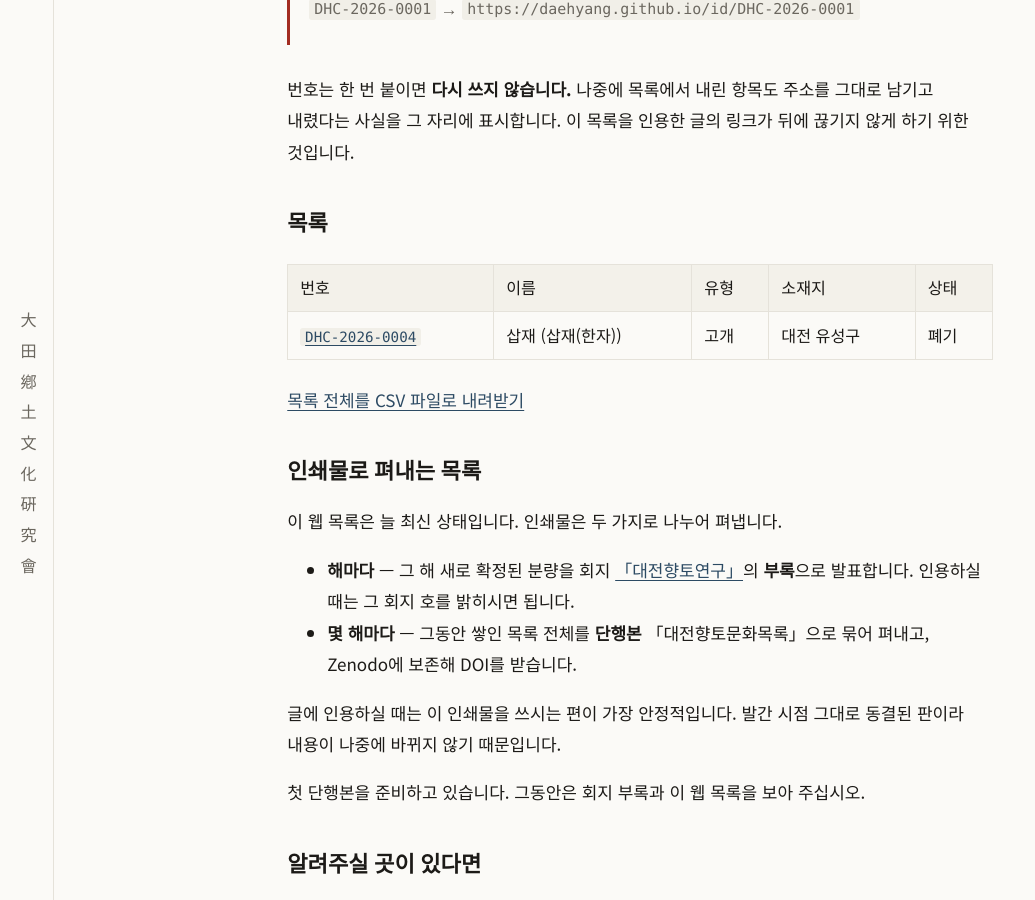
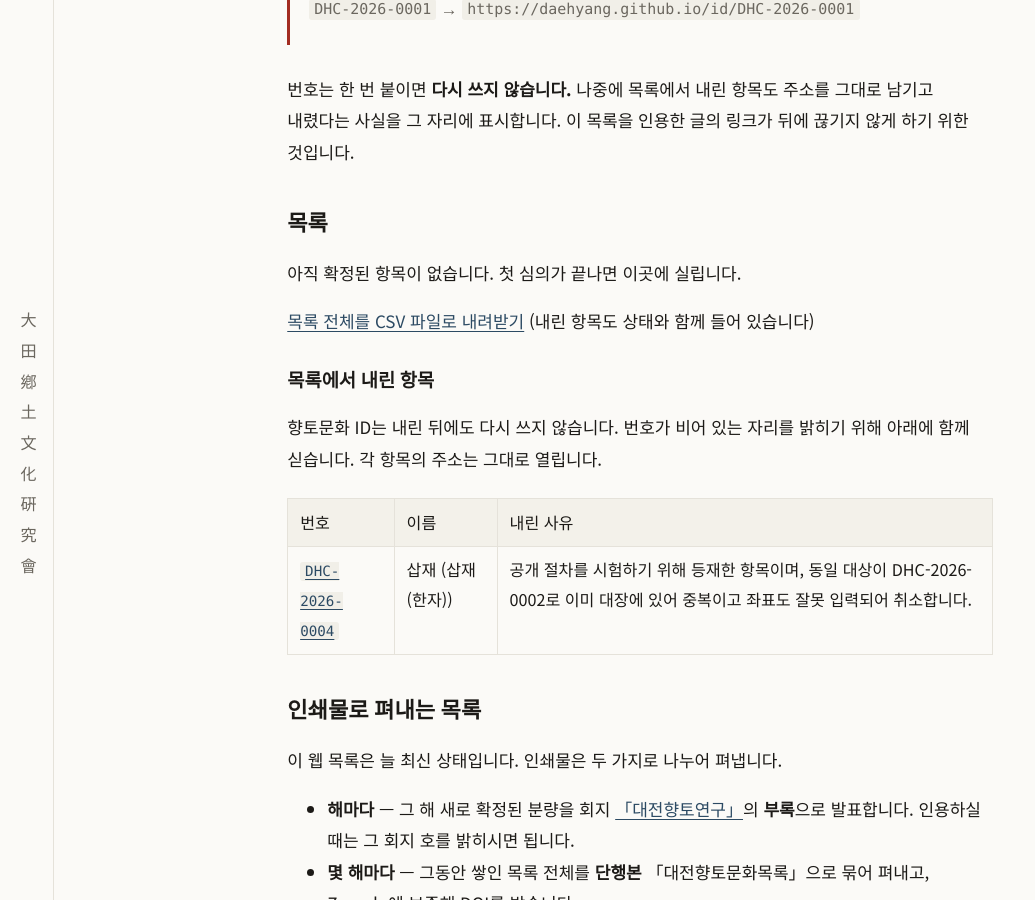
Before and after one commit to daehyang/daehyang.github.io, a Jekyll site: the page built from placenames.md, in a window 1280 px wide and 900 px high, scrolled down 460 px. Shown: the whole window, without its empty margins (0-1035 px from the left). Built offline with Jekyll 4.4.1, drawn with Linux system fonts in a browser that asks for light colours.

Commit message:
목록에서 내린 항목을 본 목록에서 빼고 따로 싣도록 고침
이 페이지에 적어 둔 원칙("목록에서 내린 항목도 주소를 그대로 남기고 내렸다는
사실을 그 자리에 표시한다")과 달리, 폐기 항목이 본 목록 표에 그대로 남아
있었다. site.placenames 전체를 돌았기 때문이다. "아직 확정된 항목이 없습니다"
판정도 폐기 항목을 세고 있어, 확정분이 없는데도 표가 나왔다.

- 본 목록은 상태가 '확정'인 항목만 싣는다. 그래서 상태 열은 뺐다.
- '목록에서 내린 항목' 절을 따로 두어 번호·이름·내린 사유를 싣는다.
  번호가 비어 있는 자리를 밝히기 위한 것으로, 단행본(book_for)이 이미
  쓰는 구조와 같게 맞췄다.
- 내린 항목이 없으면 그 절은 나오지 않는다.
- CSV 내려받기 링크는 두 경우 모두 보이게 표 바깥으로 옮기고,
  내린 항목도 들어 있다는 것을 밝혔다.

확정분 없이 내린 항목만 있는 현재 상태와, 확정·폐기가 함께 있는 상태를
모두 빌드해 확인했다.

Co-Authored-By: Claude Opus 5 <noreply@anthropic.com>
Claude-Session: https://claude.ai/code/session_01XoGTcYCAbs3v4tcsMPpGNg

```diff
--- a/placenames.md
+++ b/placenames.md
@@ -19,8 +19,9 @@ description: 대전향토문화연구회가 문헌과 현지 조사로 확인하
 
 ## 목록
 
-{% assign items = site.placenames | sort: "hid" %}
-{% if items.size == 0 %}
+{% assign listed = site.placenames | where: "status", "확정" | sort: "hid" %}
+{% assign retired = site.placenames | where: "status", "폐기" | sort: "hid" %}
+{% if listed.size == 0 %}
 
 아직 확정된 항목이 없습니다. 첫 심의가 끝나면 이곳에 실립니다.
 
@@ -28,22 +29,46 @@ description: 대전향토문화연구회가 문헌과 현지 조사로 확인하
 
 <table>
   <thead>
-    <tr><th>번호</th><th>이름</th><th>유형</th><th>소재지</th><th>상태</th></tr>
+    <tr><th>번호</th><th>이름</th><th>유형</th><th>소재지</th></tr>
   </thead>
   <tbody>
-  {% for item in items %}
+  {% for item in listed %}
     <tr>
       <td><a href="{{ item.url | relative_url }}"><code>{{ item.hid }}</code></a></td>
       <td>{{ item.label }}{% if item.hanja %} ({{ item.hanja }}){% endif %}</td>
       <td>{{ item.kind }}</td>
       <td>{{ item.locality }}</td>
-      <td>{{ item.status }}</td>
     </tr>
   {% endfor %}
   </tbody>
 </table>
 
-<p><a href="{{ '/assets/data/placenames.csv' | relative_url }}">목록 전체를 CSV 파일로 내려받기</a></p>
+{% endif %}
+
+<p><a href="{{ '/assets/data/placenames.csv' | relative_url }}">목록 전체를 CSV 파일로 내려받기</a>
+(내린 항목도 상태와 함께 들어 있습니다)</p>
+
+{% if retired.size > 0 %}
+
+### 목록에서 내린 항목
+
+향토문화 ID는 내린 뒤에도 다시 쓰지 않습니다. 번호가 비어 있는 자리를 밝히기 위해
+아래에 함께 싣습니다. 각 항목의 주소는 그대로 열립니다.
+
+<table>
+  <thead>
+    <tr><th>번호</th><th>이름</th><th>내린 사유</th></tr>
+  </thead>
+  <tbody>
+  {% for item in retired %}
+    <tr>
+      <td><a href="{{ item.url | relative_url }}"><code>{{ item.hid }}</code></a></td>
+      <td>{{ item.label }}{% if item.hanja %} ({{ item.hanja }}){% endif %}</td>
+      <td>{{ item.retired_reason }}</td>
+    </tr>
+  {% endfor %}
+  </tbody>
+</table>
 
 {% endif %}
 
```
